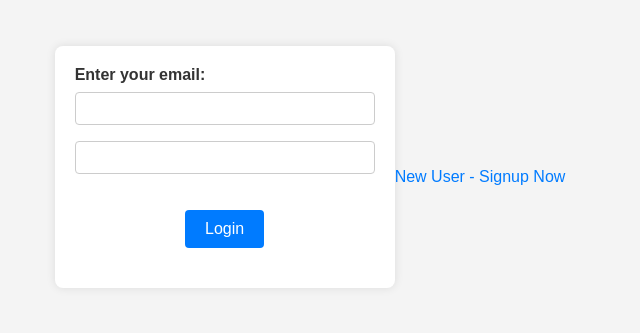
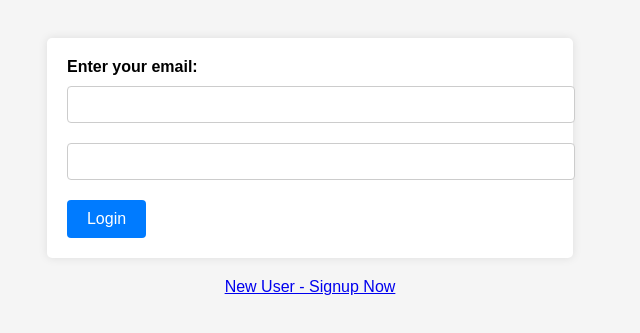
Before and after one commit to Hariharan1714/exp2, a website: page public/Login/login.html in a window 1280 px wide. Shown: the part 233-566 px from the top of the page, without its empty margins (330-970 px from the left). Drawn offline with nearby package versions, Linux system fonts and the light colour scheme.

Commit message:
changed the css

```diff
--- a/public/styles.css
+++ b/public/styles.css
@@ -1,47 +1,52 @@
-/* styles.css */
-
-/* General styles for all pages */
 body {
     font-family: Arial, sans-serif;
-    background-color: #f4f4f4;
+    background-color: #f5f5f5;
     margin: 0;
     padding: 0;
     display: flex;
     justify-content: center;
     align-items: center;
     height: 100vh;
-    color: #333;
+    flex-direction: column;
 }
 
 form {
     background: #fff;
     padding: 20px;
-    border-radius: 8px;
+    border-radius: 5px;
     box-shadow: 0 0 10px rgba(0, 0, 0, 0.1);
-    width: 300px;
-    max-width: 100%;
+    margin-bottom: 20px;
 }
 
 label {
     display: block;
-    margin-bottom: 8px;
+    margin-bottom: 10px;
     font-weight: bold;
 }
 
-input[type="text"],
-input[type="email"],
-input[type="password"],
-input[type="number"],
-select {
+input, select {
     width: 100%;
-    padding: 8px;
-    margin-bottom: 16px;
+    padding: 10px;
+    margin-bottom: 20px;
     border: 1px solid #ccc;
     border-radius: 4px;
-    box-sizing: border-box;
 }
 
 button {
+    background-color: #007bff;
+    color: white;
+    padding: 10px 20px;
+    border: none;
+    border-radius: 4px;
+    cursor: pointer;
+    font-size: 16px;
+}
+
+button:hover {
+    background-color: #0056b3;
+}
+
+#rzp-button1 {
     width: auto;
     padding: 10px 20px;
     background-color: #007bff;
@@ -50,29 +55,16 @@ button {
     border-radius: 4px;
     cursor: pointer;
     font-size: 16px;
-    display: block;
-    margin: 20px auto;
+    display: inline-block;
+    margin-top: 10px;
 }
 
-button:hover {
+#rzp-button1:hover {
     background-color: #0056b3;
 }
 
-a {
-    display: block;
-    margin-top: 20px;
-    text-align: center;
-    color: #007bff;
-    text-decoration: none;
-}
-
-a:hover {
-    text-decoration: underline;
-}
-
-/* Expense page specific styles */
 #listOfExpenses, #leaderboard {
-    list-style-type: none;
+    list-style: none;
     padding: 0;
 }
 
@@ -80,11 +72,15 @@ a:hover {
     background: #fff;
     margin-bottom: 10px;
     padding: 10px;
-    border-radius: 4px;
-    box-shadow: 0 0 5px rgba(0, 0, 0, 0.1);
+    border-radius: 5px;
+    box-shadow: 0 0 10px rgba(0, 0, 0, 0.1);
+    display: flex;
+    justify-content: space-between;
+    align-items: center;
 }
 
 h1 {
-    text-align: center;
+    font-size: 24px;
+    font-weight: bold;
     margin-bottom: 20px;
 }
```
